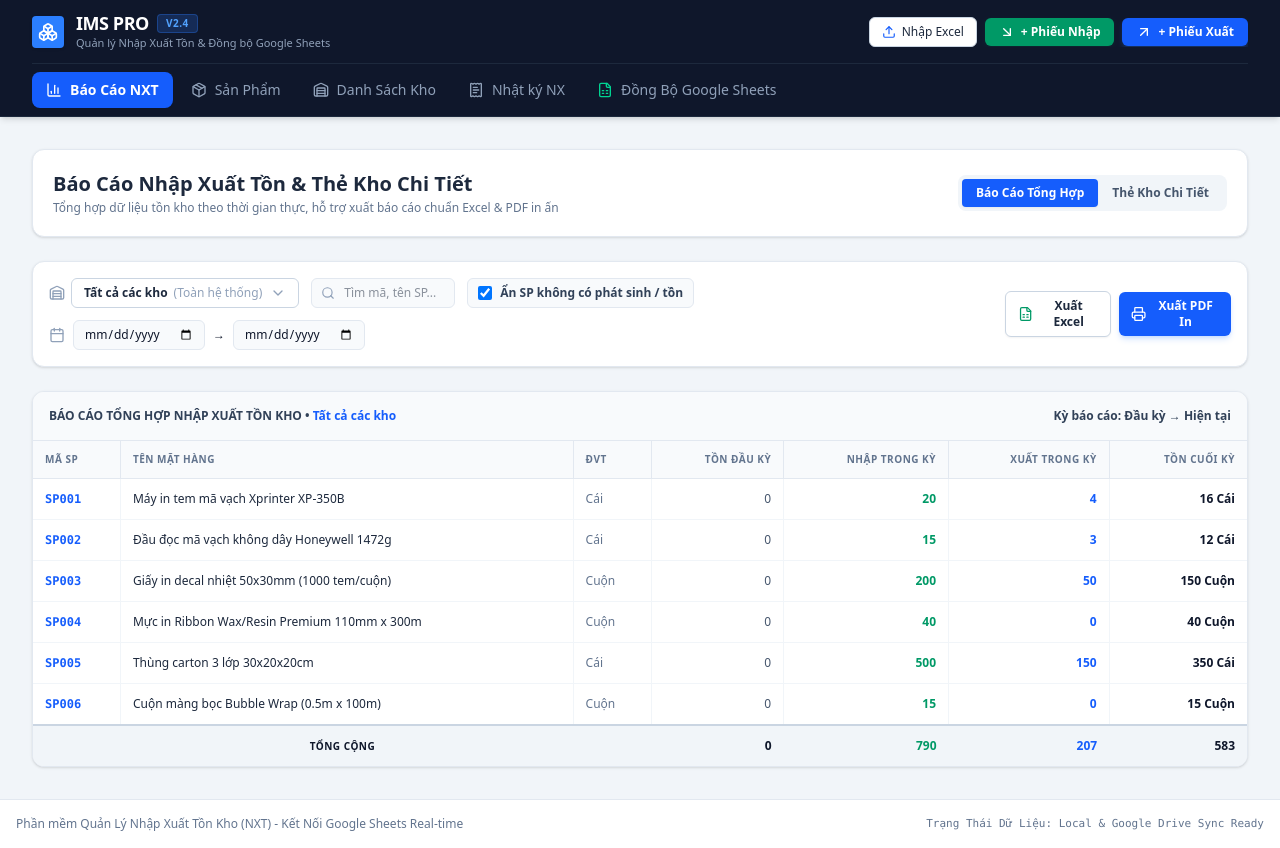
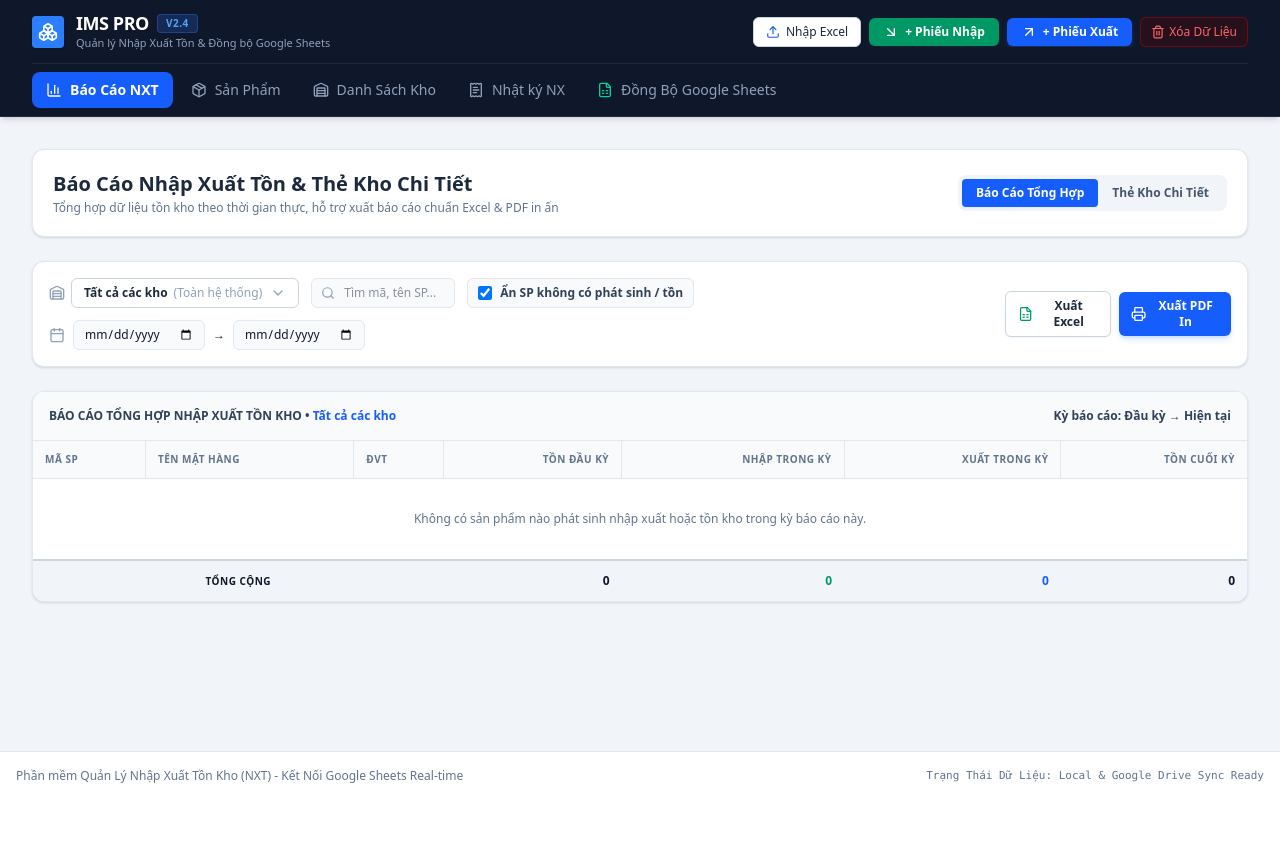
Before and after one commit to caobveuropipe/maibca-qly-nxt, a React (Vite) app: page / in a window 1280 px wide. After the commit the page ends 800 px from the top, so only its background shows below. Built offline with nearby package versions, Linux system fonts and the light colour scheme.

Commit message:
Clear sample mock data, add Clear Data button, bypass Google login check

```diff
--- a/server.ts
+++ b/server.ts
@@ -22,19 +22,26 @@ const getGoogleAuth = () => {
 // Helper to verify Google OAuth ID Token from Frontend
 async function verifyGoogleToken(authHeader: string | undefined): Promise<string> {
   if (!authHeader || !authHeader.startsWith('Bearer ')) {
-    throw new Error('Thiếu hoặc sai định dạng token xác thực.');
+    return 'admin@system.local';
   }
   const token = authHeader.substring(7);
+  if (!token || token === 'undefined' || token === 'null') {
+    return 'admin@system.local';
+  }
+  try {
     const auth = new google.auth.OAuth2(CLIENT_ID);
     const ticket = await auth.verifyIdToken({
       idToken: token,
       audience: CLIENT_ID,
     });
     const payload = ticket.getPayload();
-  if (!payload || !payload.email) {
-    throw new Error('Token không hợp lệ hoặc thiếu thông tin Email.');
+    if (payload && payload.email) {
+      return payload.email;
     }
-  return payload.email;
+  } catch (e) {
+    console.warn('Google token verification skipped/failed, using fallback email:', e);
+  }
+  return 'admin@system.local';
 }
 
 // Helper to ensure PHAN_QUYEN and NHAT_KY_HOAT_DONG sheets exist
--- a/src/App.tsx
+++ b/src/App.tsx
@@ -369,6 +369,16 @@ export default function App() {
     }
   };
 
+  // Clear all data
+  const handleClearAllData = () => {
+    if (window.confirm('Bạn có chắc chắn muốn xóa TOÀN BỘ dữ liệu mẫu/hiện tại trên máy không? (Sản phẩm, Kho hàng, Phiếu nhập xuất sẽ về 0)')) {
+      updateProducts([]);
+      updateWarehouses([]);
+      updateTransactions([]);
+      alert('Đã xóa sạch dữ liệu! Bạn có thể bắt đầu nhập dữ liệu thực mới.');
+    }
+  };
+
   return (
     <div className="min-h-screen bg-slate-100 dark:bg-slate-950 text-slate-900 dark:text-slate-100 font-sans flex flex-col selection:bg-emerald-500 selection:text-white">
       {/* Navigation Header */}
@@ -381,6 +391,7 @@ export default function App() {
         googleConfig={googleConfig}
         onQuickSync={handleSyncUp}
         isSyncing={isSyncing}
+        onClearData={handleClearAllData}
       />
 
       {/* Main Content Area */}
--- a/src/components/GoogleSheetsSyncView.tsx
+++ b/src/components/GoogleSheetsSyncView.tsx
@@ -135,7 +135,7 @@ export const GoogleSheetsSyncView: React.FC<GoogleSheetsSyncViewProps> = ({
 
           <button
             onClick={onCreateNewSheet}
-            disabled={isSyncing || !config.idToken}
+            disabled={isSyncing}
             className="px-4 py-2.5 bg-blue-600 hover:bg-blue-500 disabled:opacity-50 text-white font-bold text-xs rounded-md shadow-md shadow-blue-500/20 flex items-center gap-2 shrink-0 transition-all"
           >
             <PlusCircle className="w-4 h-4" />
@@ -147,15 +147,15 @@ export const GoogleSheetsSyncView: React.FC<GoogleSheetsSyncViewProps> = ({
       {/* Google Login Section */}
       <div className="bg-white dark:bg-slate-900 rounded-xl border border-slate-200 dark:border-slate-800 p-6 shadow-sm">
         <h3 className="font-bold text-slate-900 dark:text-white text-sm flex items-center gap-2 border-b border-slate-100 dark:border-slate-800 pb-4 mb-4">
-          <ShieldCheck className="w-4 h-4 text-emerald-500" /> Xác Thực Tài Khoản Google (Bắt buộc)
+          <ShieldCheck className="w-4 h-4 text-emerald-500" /> Xác Thực Tài Khoản Google (Tùy chọn)
         </h3>
 
         {!config.idToken ? (
-          <div className="flex flex-col items-center justify-center p-6 space-y-4">
-            <p className="text-xs text-slate-500 dark:text-slate-400 text-center max-w-md">
-              Vui lòng đăng nhập bằng tài khoản Google của bạn để tự động lấy email phục vụ việc ghi nhật ký thao tác và kiểm tra phân quyền truy cập trên Google Sheet.
+          <div className="flex flex-col sm:flex-row items-center justify-between p-4 bg-slate-50 dark:bg-slate-800/50 rounded-xl border border-slate-200 dark:border-slate-700 gap-4">
+            <p className="text-xs text-slate-500 dark:text-slate-400">
+              Đăng nhập Google nếu muốn phân quyền chi tiết. Bạn có thể sử dụng đầy đủ các tính năng Tạo/Đồng Bộ Sheet mà không bắt buộc phải đăng nhập.
             </p>
-            <div id="google-signin-btn" className="transition-all"></div>
+            <div id="google-signin-btn" className="transition-all shrink-0"></div>
           </div>
         ) : (
           <div className="flex items-center justify-between p-4 bg-slate-50 dark:bg-slate-800/50 rounded-xl border border-slate-200 dark:border-slate-700">
@@ -253,7 +253,7 @@ export const GoogleSheetsSyncView: React.FC<GoogleSheetsSyncViewProps> = ({
             </p>
             <button
               onClick={onSyncUp}
-              disabled={isSyncing || !config.spreadsheetId || !config.idToken}
+              disabled={isSyncing || !config.spreadsheetId}
               className="w-full py-2 px-4 bg-emerald-600 hover:bg-emerald-700 disabled:opacity-50 text-white font-semibold text-xs rounded-md shadow-sm flex items-center justify-center gap-2 transition-all"
             >
               <RefreshCw className={`w-4 h-4 ${isSyncing ? 'animate-spin' : ''}`} />
@@ -271,7 +271,7 @@ export const GoogleSheetsSyncView: React.FC<GoogleSheetsSyncViewProps> = ({
             </p>
             <button
               onClick={onSyncDown}
-              disabled={isSyncing || !config.spreadsheetId || !config.idToken}
+              disabled={isSyncing || !config.spreadsheetId}
               className="w-full py-2 px-4 bg-blue-600 hover:bg-blue-700 disabled:opacity-50 text-white font-semibold text-xs rounded-md shadow-sm flex items-center justify-center gap-2 transition-all"
             >
               <RefreshCw className={`w-4 h-4 ${isSyncing ? 'animate-spin' : ''}`} />
--- a/src/components/Header.tsx
+++ b/src/components/Header.tsx
@@ -12,6 +12,7 @@ import {
   ArrowUpRight,
   Upload,
   RefreshCw,
+  Trash2,
 } from 'lucide-react';
 import { GoogleSyncConfig } from '../types';
 
@@ -26,6 +27,7 @@ interface HeaderProps {
   googleConfig: GoogleSyncConfig;
   onQuickSync: () => void;
   isSyncing: boolean;
+  onClearData?: () => void;
 }
 
 export const Header: React.FC<HeaderProps> = ({
@@ -37,6 +39,7 @@ export const Header: React.FC<HeaderProps> = ({
   googleConfig,
   onQuickSync,
   isSyncing,
+  onClearData,
 }) => {
   return (
     <header className="bg-slate-900 text-white border-b border-slate-800 sticky top-0 z-30 shadow-md">
@@ -110,6 +113,17 @@ export const Header: React.FC<HeaderProps> = ({
               <ArrowUpRight className="w-4 h-4" />
               <span>+ Phiếu Xuất</span>
             </button>
+
+            {onClearData && (
+              <button
+                onClick={onClearData}
+                title="Xóa sạch dữ liệu trong kho & máy"
+                className="px-2.5 py-1.5 bg-red-950/40 hover:bg-red-900/60 text-red-400 border border-red-800/60 text-xs font-medium rounded-md flex items-center gap-1 transition-colors"
+              >
+                <Trash2 className="w-3.5 h-3.5" />
+                <span className="hidden sm:inline">Xóa Dữ Liệu</span>
+              </button>
+            )}
           </div>
         </div>
 
--- a/src/data/mockData.ts
+++ b/src/data/mockData.ts
@@ -1,323 +1,7 @@
 import { Product, Warehouse, Transaction } from '../types';
 
-export const INITIAL_WAREHOUSES: Warehouse[] = [
-  {
-    id: 'wh-1',
-    code: 'K01',
-    name: 'Kho Tổng TP.HCM',
-    location: '123 Quốc Lộ 1A, Q.Bình Tân, TP.HCM',
-    manager: 'Nguyễn Văn Hùng',
-    phone: '0903 123 456',
-    isDefault: true,
-  },
-  {
-    id: 'wh-2',
-    code: 'K02',
-    name: 'Kho Hà Nội',
-    location: 'KCN Sài Đồng, Q.Long Biên, Hà Nội',
-    manager: 'Trần Thị Thu',
-    phone: '0912 888 999',
-    isDefault: false,
-  },
-  {
-    id: 'wh-3',
-    code: 'K03',
-    name: 'Kho Đà Nẵng',
-    location: 'KCN Hòa Khánh, Q.Liên Chiểu, Đà Nẵng',
-    manager: 'Lê Hoàng Nam',
-    phone: '0988 333 444',
-    isDefault: false,
-  },
-];
+export const INITIAL_WAREHOUSES: Warehouse[] = [];
 
-export const INITIAL_PRODUCTS: Product[] = [
-  {
-    id: 'prod-1',
-    code: 'SP001',
-    name: 'Máy in tem mã vạch Xprinter XP-350B',
-    unit: 'Cái',
-    category: 'Thiết Bị',
-    minStock: 5,
-    maxStock: 50,
-    costPrice: 1850000,
-    sellingPrice: 2250000,
-    description: 'Máy in nhiệt trực tiếp, khổ giấy 80mm',
-  },
-  {
-    id: 'prod-2',
-    code: 'SP002',
-    name: 'Đầu đọc mã vạch không dây Honeywell 1472g',
-    unit: 'Cái',
-    category: 'Thiết Bị',
-    minStock: 8,
-    maxStock: 40,
-    costPrice: 2400000,
-    sellingPrice: 2900000,
-    description: 'Đầu đọc mã vạch 2D bluetooth',
-  },
-  {
-    id: 'prod-3',
-    code: 'SP003',
-    name: 'Giấy in decal nhiệt 50x30mm (1000 tem/cuộn)',
-    unit: 'Cuộn',
-    category: 'Vật Tư In Phụ Kiện',
-    minStock: 50,
-    maxStock: 500,
-    costPrice: 35000,
-    sellingPrice: 50000,
-    description: 'Cuộn decal nhiệt dùng cho máy in tem',
-  },
-  {
-    id: 'prod-4',
-    code: 'SP004',
-    name: 'Mực in Ribbon Wax/Resin Premium 110mm x 300m',
-    unit: 'Cuộn',
-    category: 'Vật Tư In Phụ Kiện',
-    minStock: 20,
-    maxStock: 200,
-    costPrice: 120000,
-    sellingPrice: 160000,
-    description: 'Băng mực chuyển nhiệt chất lượng cao',
-  },
-  {
-    id: 'prod-5',
-    code: 'SP005',
-    name: 'Thùng carton 3 lớp 30x20x20cm',
-    unit: 'Cái',
-    category: 'Bao Bì Đóng Gói',
-    minStock: 100,
-    maxStock: 2000,
-    costPrice: 6500,
-    sellingPrice: 9000,
-    description: 'Hộp carton sóng B đóng gói sản phẩm',
-  },
-  {
-    id: 'prod-6',
-    code: 'SP006',
-    name: 'Cuộn màng bọc Bubble Wrap (0.5m x 100m)',
-    unit: 'Cuộn',
-    category: 'Bao Bì Đóng Gói',
-    minStock: 10,
-    maxStock: 100,
-    costPrice: 180000,
-    sellingPrice: 230000,
-    description: 'Màng xốp hơi chống sóc bảo vệ hàng hóa',
-  },
-  {
-    id: 'prod-7',
-    code: 'SP007',
-    name: 'Băng dính trong 5cm x 100yard',
-    unit: 'Cuộn',
-    category: 'Bao Bì Đóng Gói',
-    minStock: 40,
-    maxStock: 300,
-    costPrice: 12000,
-    sellingPrice: 18000,
-    description: 'Băng dính dán thùng siêu dính',
-  },
-  {
-    id: 'prod-8',
-    code: 'SP008',
-    name: 'Cân điện tử định lượng 30kg chính xác 1g',
-    unit: 'Cái',
-    category: 'Thiết Bị',
-    minStock: 3,
-    maxStock: 20,
-    costPrice: 1450000,
-    sellingPrice: 1800000,
-    description: 'Cân đóng gói nhà kho màn hình LED',
-  }
-];
+export const INITIAL_PRODUCTS: Product[] = [];
 
-export const INITIAL_TRANSACTIONS: Transaction[] = [
-  {
-    id: 'tx-101',
-    voucherCode: 'PN-20260701-01',
-    type: 'IMPORT',
-    date: '2026-07-01',
-    warehouseId: 'wh-1',
-    warehouseCode: 'K01',
-    warehouseName: 'Kho Tổng TP.HCM',
-    productId: 'prod-1',
-    productCode: 'SP001',
-    productName: 'Máy in tem mã vạch Xprinter XP-350B',
-    unit: 'Cái',
-    quantity: 20,
-    unitPrice: 1850000,
-    totalAmount: 37000000,
-    partner: 'Công ty TNHH Thiết Bị Mã Vạch Việt Nam',
-    note: 'Nhập hàng tồn kho đầu tháng 7',
-    createdAt: '2026-07-01T08:30:00Z',
-  },
-  {
-    id: 'tx-102',
-    voucherCode: 'PN-20260701-02',
-    type: 'IMPORT',
-    date: '2026-07-01',
-    warehouseId: 'wh-1',
-    warehouseCode: 'K01',
-    warehouseName: 'Kho Tổng TP.HCM',
-    productId: 'prod-3',
-    productCode: 'SP003',
-    productName: 'Giấy in decal nhiệt 50x30mm (1000 tem/cuộn)',
-    unit: 'Cuộn',
-    quantity: 200,
-    unitPrice: 35000,
-    totalAmount: 7000000,
-    partner: 'Công ty Bao Bì & In Ấn Hoàng Hà',
-    note: 'Nhập giấy in decal nhiệt',
-    createdAt: '2026-07-01T09:15:00Z',
-  },
-  {
-    id: 'tx-103',
-    voucherCode: 'PN-20260702-01',
-    type: 'IMPORT',
-    date: '2026-07-02',
-    warehouseId: 'wh-2',
-    warehouseCode: 'K02',
-    warehouseName: 'Kho Hà Nội',
-    productId: 'prod-2',
-    productCode: 'SP002',
-    productName: 'Đầu đọc mã vạch không dây Honeywell 1472g',
-    unit: 'Cái',
-    quantity: 15,
-    unitPrice: 2400000,
-    totalAmount: 36000000,
-    partner: 'Công ty Công Nghệ Tân Phát',
-    note: 'Nhập kho chi nhánh Hà Nội',
-    createdAt: '2026-07-02T10:00:00Z',
-  },
-  {
-    id: 'tx-104',
-    voucherCode: 'PN-20260703-01',
-    type: 'IMPORT',
-    date: '2026-07-03',
-    warehouseId: 'wh-1',
-    warehouseCode: 'K01',
-    warehouseName: 'Kho Tổng TP.HCM',
-    productId: 'prod-5',
-    productCode: 'SP005',
-    productName: 'Thùng carton 3 lớp 30x20x20cm',
-    unit: 'Cái',
-    quantity: 500,
-    unitPrice: 6500,
-    totalAmount: 3250000,
-    partner: 'Xưởng Bao Bì Nam Long',
-    note: 'Nhập thùng carton đóng gói',
-    createdAt: '2026-07-03T14:20:00Z',
-  },
-  {
-    id: 'tx-105',
-    voucherCode: 'PX-20260705-01',
-    type: 'EXPORT',
-    date: '2026-07-05',
-    warehouseId: 'wh-1',
-    warehouseCode: 'K01',
-    warehouseName: 'Kho Tổng TP.HCM',
-    productId: 'prod-1',
-    productCode: 'SP001',
-    productName: 'Máy in tem mã vạch Xprinter XP-350B',
-    unit: 'Cái',
-    quantity: 4,
-    unitPrice: 2250000,
-    totalAmount: 9000000,
-    partner: 'Cửa hàng Bách Hóa Minh Tâm',
-    note: 'Xuất bán máy in tem',
-    createdAt: '2026-07-05T11:00:00Z',
-  },
-  {
-    id: 'tx-106',
-    voucherCode: 'PX-20260707-01',
-    type: 'EXPORT',
-    date: '2026-07-07',
-    warehouseId: 'wh-1',
-    warehouseCode: 'K01',
-    warehouseName: 'Kho Tổng TP.HCM',
-    productId: 'prod-3',
-    productCode: 'SP003',
-    productName: 'Giấy in decal nhiệt 50x30mm (1000 tem/cuộn)',
-    unit: 'Cuộn',
-    quantity: 50,
-    unitPrice: 50000,
-    totalAmount: 2500000,
-    partner: 'Siêu Thị Mini An Khánh',
-    note: 'Xuất giấy in decal',
-    createdAt: '2026-07-07T15:30:00Z',
-  },
-  {
-    id: 'tx-107',
-    voucherCode: 'PN-20260710-01',
-    type: 'IMPORT',
-    date: '2026-07-10',
-    warehouseId: 'wh-3',
-    warehouseCode: 'K03',
-    warehouseName: 'Kho Đà Nẵng',
-    productId: 'prod-4',
-    productCode: 'SP004',
-    productName: 'Mực in Ribbon Wax/Resin Premium 110mm x 300m',
-    unit: 'Cuộn',
-    quantity: 40,
-    unitPrice: 120000,
-    totalAmount: 4800000,
-    partner: 'Công ty TNHH Vật Tư Miền Trung',
-    note: 'Cung cấp cho kho Đà Nẵng',
-    createdAt: '2026-07-10T09:00:00Z',
-  },
-  {
-    id: 'tx-108',
-    voucherCode: 'PX-20260712-01',
-    type: 'EXPORT',
-    date: '2026-07-12',
-    warehouseId: 'wh-2',
-    warehouseCode: 'K02',
-    warehouseName: 'Kho Hà Nội',
-    productId: 'prod-2',
-    productCode: 'SP002',
-    productName: 'Đầu đọc mã vạch không dây Honeywell 1472g',
-    unit: 'Cái',
-    quantity: 3,
-    unitPrice: 2900000,
-    totalAmount: 8700000,
-    partner: 'Chuỗi Nhà Thuốc Long Châu - Chi nhánh Đống Đa',
-    note: 'Giao đầu đọc mã vạch',
-    createdAt: '2026-07-12T10:45:00Z',
-  },
-  {
-    id: 'tx-109',
-    voucherCode: 'PX-20260715-01',
-    type: 'EXPORT',
-    date: '2026-07-15',
-    warehouseId: 'wh-1',
-    warehouseCode: 'K01',
-    warehouseName: 'Kho Tổng TP.HCM',
-    productId: 'prod-5',
-    productCode: 'SP005',
-    productName: 'Thùng carton 3 lớp 30x20x20cm',
-    unit: 'Cái',
-    quantity: 150,
-    unitPrice: 9000,
-    totalAmount: 1350000,
-    partner: 'Bộ Phận Đóng Gói TP.HCM',
-    note: 'Xuất sử dụng đóng hàng nội bộ',
-    createdAt: '2026-07-15T16:00:00Z',
-  },
-  {
-    id: 'tx-110',
-    voucherCode: 'PN-20260718-01',
-    type: 'IMPORT',
-    date: '2026-07-18',
-    warehouseId: 'wh-1',
-    warehouseCode: 'K01',
-    warehouseName: 'Kho Tổng TP.HCM',
-    productId: 'prod-6',
-    productCode: 'SP006',
-    productName: 'Cuộn màng bọc Bubble Wrap (0.5m x 100m)',
-    unit: 'Cuộn',
-    quantity: 15,
-    unitPrice: 180000,
-    totalAmount: 2700000,
-    partner: 'Nhà Phân Phối Nhựa Tiến Phát',
-    note: 'Nhập xốp chống sốc',
-    createdAt: '2026-07-18T13:10:00Z',
-  },
-];
+export const INITIAL_TRANSACTIONS: Transaction[] = [];
```
Also changed, not shown: 1 other file (tests, documents, lock files or other folders). Lines whose indentation alone changed are shown as unchanged.
